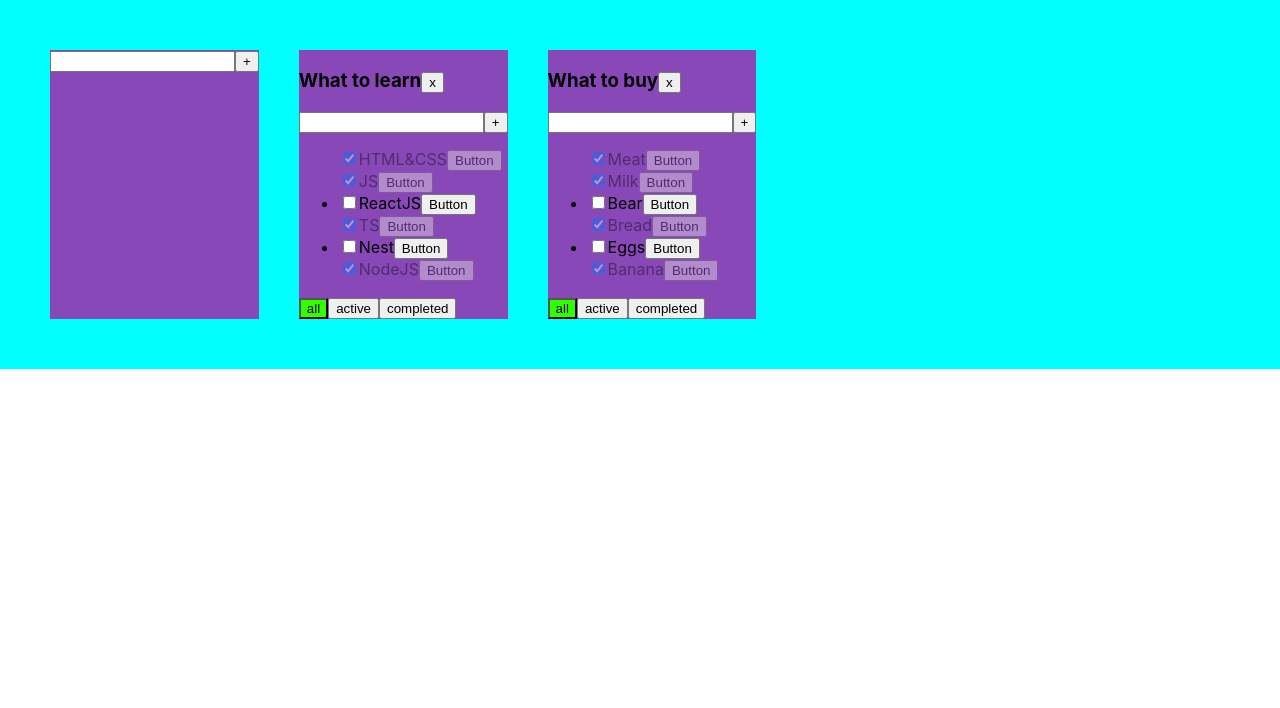
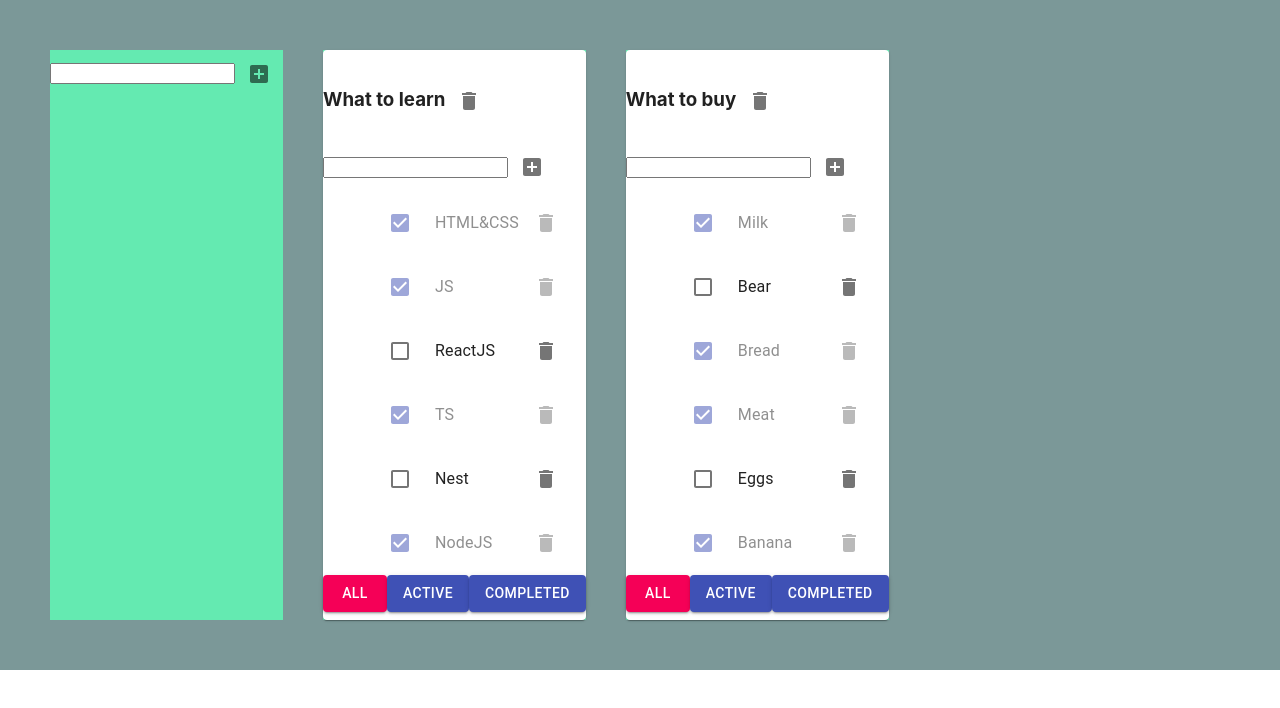
Before and after one commit to shuliakleonid/Todo-List, a React (Create React App) app: page / in a window 1280 px wide. Shown: the top 708 px of the page. Built offline with nearby package versions, Linux system fonts and the light colour scheme.

Commit message:
add Material UI to Todo List

```diff
--- a/package.json
+++ b/package.json
@@ -3,6 +3,8 @@
   "version": "0.1.0",
   "private": true,
   "dependencies": {
+    "@material-ui/core": "^4.11.3",
+    "@material-ui/icons": "^4.11.2",
     "@testing-library/jest-dom": "^4.2.4",
     "@testing-library/react": "^9.3.2",
     "@testing-library/user-event": "^7.1.2",
@@ -10,6 +12,7 @@
     "@types/node": "^12.0.0",
     "@types/react": "^16.9.0",
     "@types/react-dom": "^16.9.0",
+    "@types/uuid": "^8.3.0",
     "react": "^16.13.1",
     "react-dom": "^16.13.1",
     "react-scripts": "3.4.1",
--- a/src/Components/add-item-form/AddItemForm.tsx
+++ b/src/Components/add-item-form/AddItemForm.tsx
@@ -1,5 +1,7 @@
 import React, {ChangeEvent, useState} from 'react';
 import s from '../todo-list/todoList.module.css';
+import {IconButton} from '@material-ui/core';
+import {AddBox} from '@material-ui/icons';
 
 type AddItemFormType = {
   addItem: (value: string) => void
@@ -42,7 +44,10 @@ export const AddItemForm = (props: AddItemFormType) => {
                  setError(null)
                }}
         />
-        <button onClick={onClickButtonAdd}>+</button>
+        <IconButton onClick={onClickButtonAdd}>
+          <AddBox/>
+        </IconButton>
+        {/*<button onClick={onClickButtonAdd}>+</button>*/}
         {error && <div className={s.message_error}>{error}</div>}
       </div>
   )
--- a/src/Components/app/App.css
+++ b/src/Components/app/App.css
@@ -2,10 +2,10 @@
     display: flex;
     flex-wrap: wrap;
     padding: 30px;
-    background-color: aqua;
+    background-color: #7b9898;
 }
 
 .App > div {
     margin: 20px;
-    background-color: #8948b7;
+    background-color: #64eab1;
 }
--- a/src/Components/app/App.tsx
+++ b/src/Components/app/App.tsx
@@ -36,10 +36,10 @@ const App = () => {
           {id: v1(), title: 'NodeJS', isDone: true}
         ],
         [todoListID2]: [
-          {id: v1(), title: 'Meat', isDone: true},
           {id: v1(), title: 'Milk', isDone: true},
           {id: v1(), title: 'Bear', isDone: false},
           {id: v1(), title: 'Bread', isDone: true},
+          {id: v1(), title: 'Meat', isDone: true},
           {id: v1(), title: 'Eggs', isDone: false},
           {id: v1(), title: 'Banana', isDone: true}
         ]
@@ -78,6 +78,8 @@ const App = () => {
       setTasks({...tasks})
     }
   }
+
+
   //   const newTask = tasks.map((i: TaskTypeProps) => {
   //     if (id === i.id) {
   //       return {...i, isDone: isDone}
--- a/src/Components/todo-list/TodoList.tsx
+++ b/src/Components/todo-list/TodoList.tsx
@@ -3,6 +3,8 @@ import {FilterValueType} from '../app/App';
 import s from './todoList.module.css'
 import {AddItemForm} from '../add-item-form/AddItemForm';
 import {EditableSpan} from '../editable-span/EditableSpan';
+import {Button, Checkbox, IconButton, List, ListItem, ListItemIcon, ListItemText, Paper} from '@material-ui/core';
+import {Delete} from '@material-ui/icons';
 
 export type TaskType = {
   id: string
@@ -14,12 +16,12 @@ type TodoListPropsType = {
   title: string
   filter: FilterValueType
   tasks: Array<TaskType>
-  changeTodoListNewTitle:(id:string,newTitle:string)=>void
+  changeTodoListNewTitle: (id: string, newTitle: string) => void
   removeTodoList: (todoListID: string) => void
   remove: (id: string, todoListId: string) => void
   addTaskTodo: (value: string, todoListId: string) => void
   changeFilter: (value: FilterValueType, todoListId: string) => void
-  changeTaskTitle:(id:string,newValue:string,todoListId:string)=>void
+  changeTaskTitle: (id: string, newValue: string, todoListId: string) => void
   toggleCheckbox: (value: string, isDone: boolean, tdoListId: string) => void
 }
 const TodoList = (props: TodoListPropsType) => {
@@ -30,22 +32,8 @@ const TodoList = (props: TodoListPropsType) => {
   const buttonValue = (event: any) => {
     props.changeFilter(event.currentTarget.textContent, props.id)
   }
-  /*
-  const onChangeHandler = (event: ChangeEvent<HTMLInputElement>) => {
-    setValueTodo(event.target.value)
-    setError(null)
-  }
-  const onClickButtonAdd = () => {
-    if (valueTodo.trim()) {
-      props.addTaskTodo(valueTodo, props.id)
-      setValueTodo('')
-    } else {
-      setError('Error write name!')
-    }
-  }
-*/
-  const changeTodoListNewTitle =(title:string)=>{
-    props.changeTodoListNewTitle(props.id,title)
+  const changeTodoListNewTitle = (title: string) => {
+    props.changeTodoListNewTitle(props.id, title)
   }
   const addTask = (title: string): void => {
     props.addTaskTodo(title, props.id)
@@ -60,47 +48,48 @@ const TodoList = (props: TodoListPropsType) => {
     }
 
     const onChangeTitleHandler = (newValue: string): void => {
-      props.changeTaskTitle(t.id,newValue,props.id)
+      props.changeTaskTitle(t.id, newValue, props.id)
     }
 
     return (
-        <li key={t.id} className={t.isDone ? s.done : ''}>
-          <input type="checkbox"
+        <ListItem key={t.id} className={t.isDone ? s.done : ''}>
+          <ListItemIcon>
+            <Checkbox color={'primary'}
                       checked={t.isDone}
-                 onChange={onChangeCheckbox}
-          />
+                      onChange={onChangeCheckbox}/>
+            {/*<input type="checkbox"*/}
+            {/*       checked={t.isDone}*/}
+            {/*       onChange={onChangeCheckbox}*/}
+            {/*/>*/}
             {/*<span>{t.title}</span>*/}
-          <EditableSpan title={t.title} onChange={onChangeTitleHandler}/>
-          <button onClick={removeHandler}> Button</button>
-        </li>
+          </ListItemIcon>
+          <ListItemText><EditableSpan title={t.title} onChange={onChangeTitleHandler}/></ListItemText>
+          <IconButton onClick={removeHandler}><Delete/></IconButton>
+          {/*<button onClick={removeHandler}> Button</button>*/}
+        </ListItem>
     )
   })
   return (
-      <div>
+      <Paper>
+        <List>
           <h3><EditableSpan title={props.title} onChange={changeTodoListNewTitle}/>
 
-          <button onClick={() => {
+            <IconButton onClick={() => {
               props.removeTodoList(props.id)
-          }}>x
-          </button>
+            }}><Delete/></IconButton>
           </h3>
           <AddItemForm addItem={addTask}/>
-        {/*<div>*/}
-        {/*  <input onChange={onChangeHandler}*/}
-        {/*         value={valueTodo}*/}
-        {/*         className={error ? s.error : ''}*/}
-        {/*         onBlur={() => {*/}
-        {/*           setError(null)*/}
-        {/*         }}*/}
-        {/*  />*/}
-        {/*  <button onClick={onClickButtonAdd}>+</button>*/}
-        {/*  {error && <div className={s.message_error}>{error}</div>}*/}
-        {/*</div>*/}
           <ul>          {tasks}        </ul>
-        <button className={props.filter === 'all' ? s.active : ''} onClick={buttonValue}>all</button>
-        <button className={props.filter === 'active' ? s.active : ''} onClick={buttonValue}>active</button>
-        <button className={props.filter === 'completed' ? s.active : ''} onClick={buttonValue}>completed</button>
-      </div>
+          <Button variant="contained"
+                  color={props.filter === 'all' ? 'secondary' : 'primary'}
+                  onClick={buttonValue}>all</Button>
+          <Button variant="contained"
+                  color={props.filter === 'active' ? 'secondary' : 'primary'}
+                  onClick={buttonValue}>active</Button>
+          <Button variant="contained"
+                  color={props.filter === 'completed' ? 'secondary' : 'primary'}
+                  onClick={buttonValue}>completed</Button>
+        </List> </Paper>
   )
 }
 export default TodoList;
--- a/src/Components/todo-list/todoList.module.css
+++ b/src/Components/todo-list/todoList.module.css
@@ -3,7 +3,7 @@
 }
 .done{
     list-style-type: none;
-    opacity: .4;
+    opacity: .5;
 }
 .error{
     border: 2px solid red;
```
Also changed, not shown: src/index.tsx (line endings or trailing spaces), 1 other file (tests, documents, lock files or other folders). Lines whose indentation alone changed are shown as unchanged.
